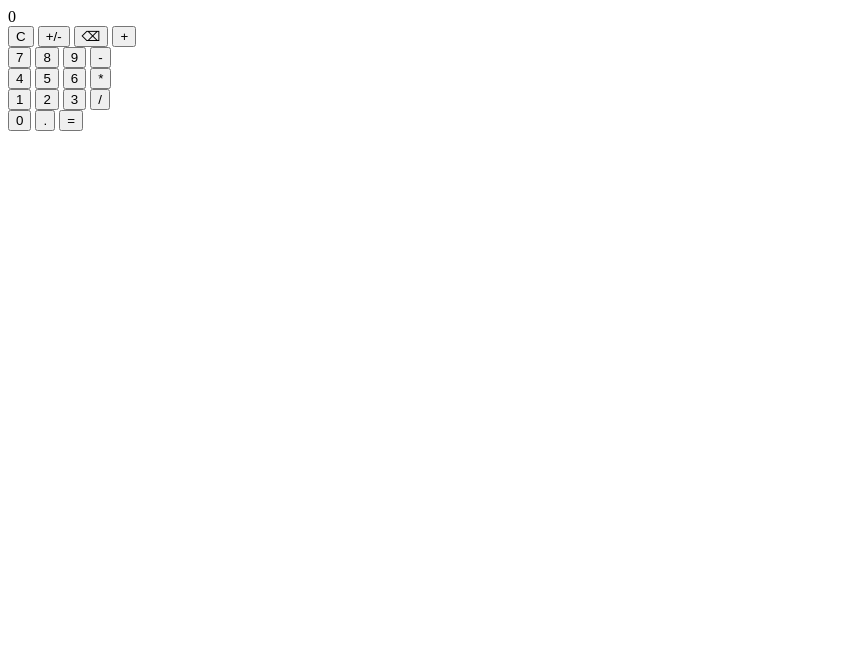
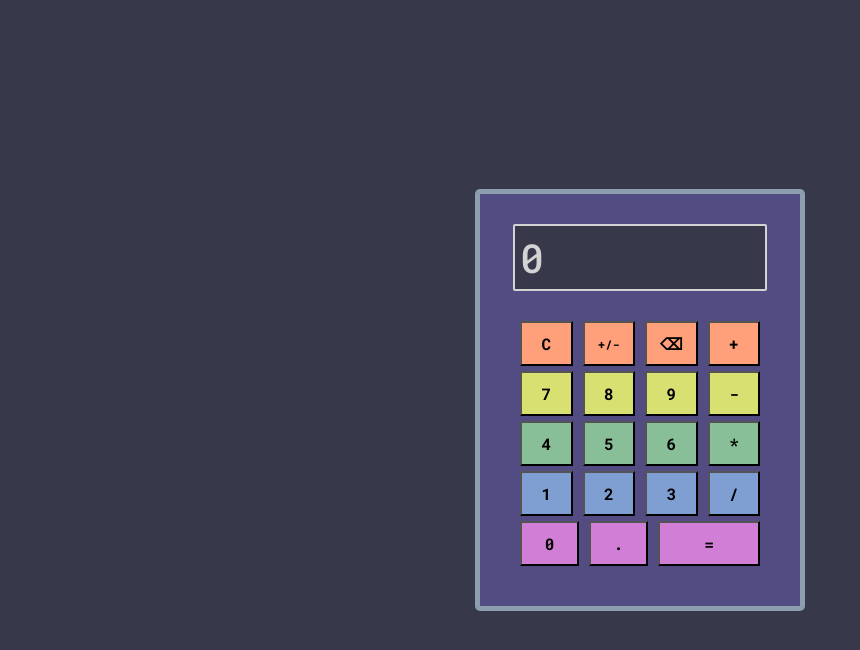
Before and after one commit to arpeggi-rpg/odin-calculator, a plain HTML site: page index.html in a window 1280 px wide. Shown: the whole page, without its empty margins (0-860 px from the left). Drawn offline with Linux system fonts and the light colour scheme.

Commit message:
Add CSS style

```diff
--- a/index.html
+++ b/index.html
@@ -4,11 +4,13 @@
     <meta charset="UTF-8">
     <meta name="viewport" content="width=device-width, initial-scale=1.0">
     <script src="scripts/main.js" defer></script>
+    <link rel="stylesheet" href="styles/style.css">
     <title>Calculator</title>
 </head>
 <body>
     <div id="calculatorBody">
         <div id="screen"><span id="screenContents">0</span></div>
+        <div id="calculatorButtons">
             <div class="buttonrow" id="row1">
                 <button id="cButton">C</button>
                 <button id="signButton">+/-</button>
@@ -39,5 +41,6 @@
                 <button id="equalsButton">=</button>
             </div>
         </div>
+    </div>
 </body>
 </html>
--- /dev/null
+++ b/styles/style.css
@@ -0,0 +1,87 @@
+@import url('https://fonts.googleapis.com/css2?family=Roboto+Mono:ital,wght@0,100..700;1,100..700&display=swap');
+
+html {
+    background-color: #38384b;
+    color: lightgray;
+    margin: 0;
+    font-family: 'Roboto Mono', monospace;
+    font-weight: 500;
+    font-size: 5vmin;
+    box-sizing: border-box;
+}
+
+#calculatorBody {
+    border: 5px solid #8e9eb1;
+    border-radius: 5px;
+    background-color: #534c83;
+    position: absolute;
+    top: 50%;
+    left: 50%;
+    transform: translate(-50%, -50%);
+    padding: 20px;
+    display: flex;
+    flex-direction: column;
+    align-items: center;
+}
+
+#screen {
+    background-color: #38384b;
+    border: 2px solid;
+    border-radius: 2px;
+    width: 30vmin;
+    padding: 5px;
+    margin: 10px;
+}
+
+#calculatorButtons {
+    margin: 20px;
+    display: flex;
+    justify-content: space-between;
+    flex: 1 0 0px;
+    gap: 5px;
+    width: 30vmin;
+    flex-direction: column;
+}
+
+#calculatorButtons > div {
+    display: flex;
+    justify-content: space-between;
+    gap: 10px;
+}
+
+button {
+    aspect-ratio: 1 / 1;
+    flex: 1 0 0px;
+    height: 45px;
+    font-family: 'Roboto Mono', monospace;
+    font-size: 2vmin;
+    font-weight: bold;
+}
+
+#row1 > button{
+    background-color: #ffa07a;
+}
+
+#row2 > button {
+    background-color: #d7e071;
+}
+
+#row3 > button {
+    background-color: #88bf99;
+}
+
+#row4 > button {
+    background-color: #7F9FD2;
+}
+
+#row5 > button {
+    background-color: #d07ed6;
+}
+
+#signButton {
+    font-size: 1.5vmin;
+}
+
+#equalsButton {
+    flex-grow: 2;
+}
```
Lines whose indentation alone changed are shown as unchanged.
